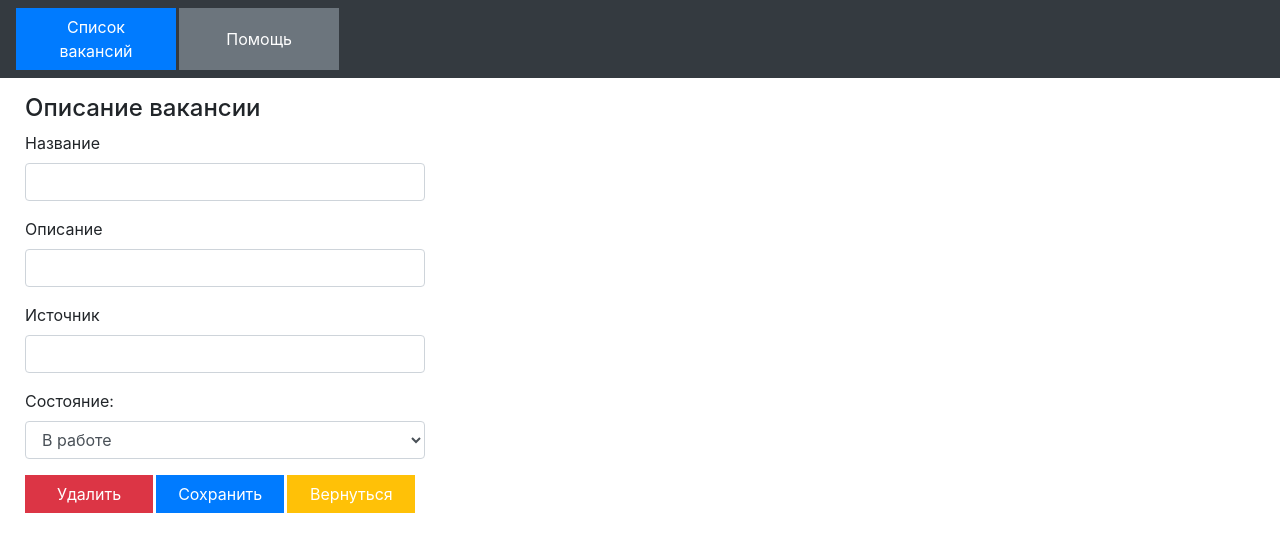
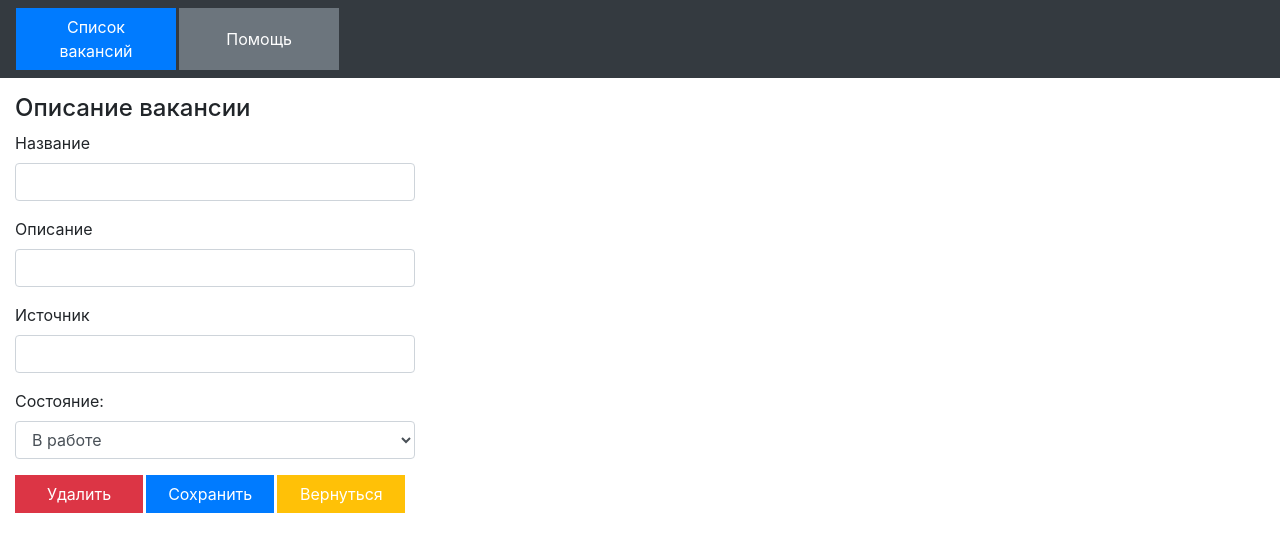
Before and after one commit to cherepakhin/tutorial_frontend, a React (Create React App) app: page /vacancies/1 in a window 1280 px wide. Shown: the top 552 px of the page. Built offline with nearby package versions, Linux system fonts and the light colour scheme; no server answers.

Commit message:
vacancy.component.js выровнен по левому краю

```diff
--- a/src/components/vacancy.component.js
+++ b/src/components/vacancy.component.js
@@ -207,7 +207,7 @@ class Vacancy extends Component {
     return (
       <div>
         {currentVacancy ? (
-          <div id="edit-form" className="edit-form">
+          <div id="edit-form" className="edit-form ml-0">
             <h4 id="id_title" data-testid="title">Описание вакансии</h4>
             <form>
               <div className="form-group">
```
